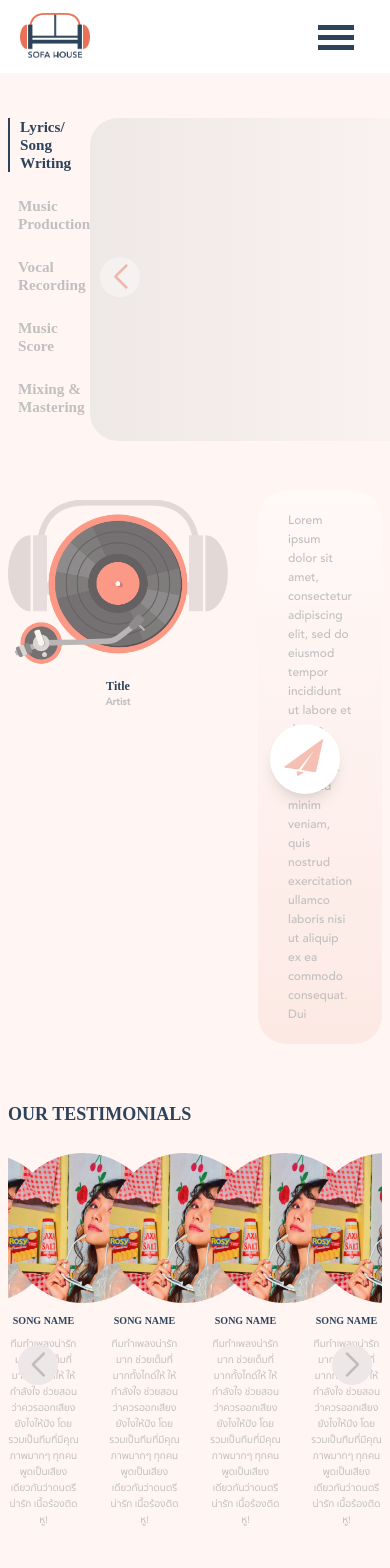
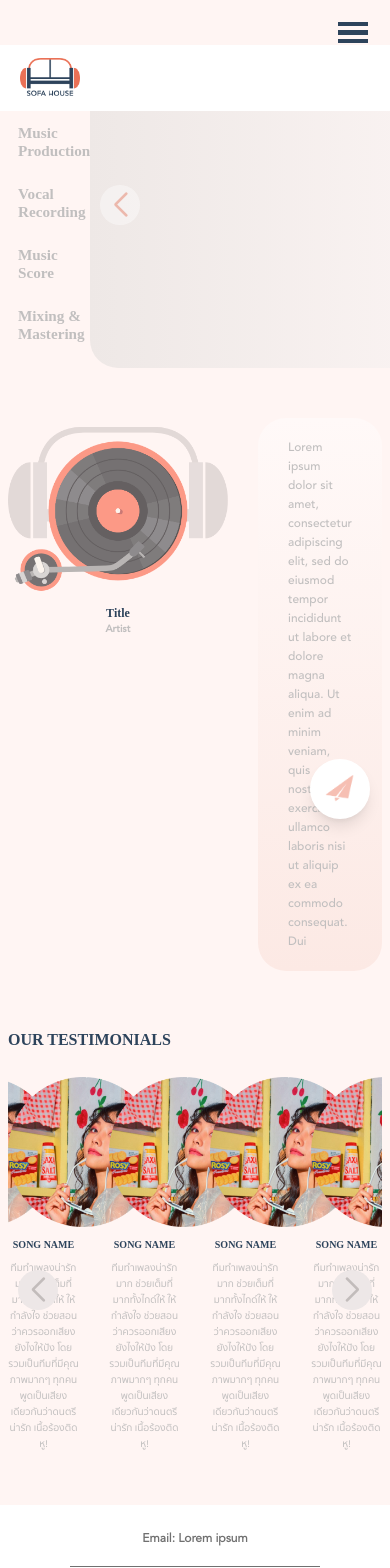
Before and after one commit to PiriyaDEV/sofahouse_web, a React (Create React App) app in the folder Frontend/sofahouse_frontend/: page /portfolio in a window 390 px wide. Shown: the top 1568 px of the page. Built offline with nearby package versions, Linux system fonts and the light colour scheme; no server answers; a web font is replaced by a local one.

Commit message:
Add responsive homepage

```diff
--- a/Frontend/sofahouse_frontend/src/assets/css/components/contact.css
+++ b/Frontend/sofahouse_frontend/src/assets/css/components/contact.css
@@ -1,3 +1,6 @@
+#contact {
+  z-index: 9999;
+}
 #contact-main-btn {
   padding: 5px;
   background-color: #ffffff;
@@ -67,3 +70,42 @@
   bottom: 50px;
   right: 50px;
 }
+
+@media screen and (max-width: 935px) {
+  #contact {
+    bottom: 30px;
+    right: 30px;
+  }
+}
+
+@media screen and (max-width: 767px) {
+  #contact {
+    bottom: 25px;
+    right: 20px;
+  }
+
+  #paperplane {
+    width: 35px;
+  }
+
+  .big-contact {
+    width: 40px;
+  }
+
+  .small-contact {
+    width: 30px;
+  }
+
+  #contact-yt {
+    right: 78px;
+  }
+
+  #contact-ig {
+    right: 69px;
+  }
+
+  #contact-main-btn {
+    width: 50px;
+    height: 50px;
+  }
+}
--- a/Frontend/sofahouse_frontend/src/assets/css/components/footer.css
+++ b/Frontend/sofahouse_frontend/src/assets/css/components/footer.css
@@ -13,3 +13,24 @@
     justify-content: space-between;
     align-items: center;
 }
+
+@media screen and (max-width: 600px) {
+  #footer-container{
+    display: block;
+    justify-content: center;
+  }
+
+  #footer-container > h1 {
+    text-align: center;
+  }
+
+  .vl{
+    border-left: 0px;
+    border-top: 1px solid #707070;
+    height: inherit;
+    margin: 20px 50px;
+    /* width: 100%; */
+    align-items: center;
+    /* display: none; */
+  }
+}
--- a/Frontend/sofahouse_frontend/src/assets/css/components/hamburger.css
+++ b/Frontend/sofahouse_frontend/src/assets/css/components/hamburger.css
@@ -49,7 +49,7 @@
 
 /* General sidebar styles */
 .bm-menu {
-  background: #ffffff;
+  background: #fff5f3;
   padding-top: 50px;
   font-size: 1.15em;
   box-shadow: 0 4px 10px rgb(0 0 0 / 20%);
@@ -90,3 +90,20 @@
     z-index: 10000 !important;
   }
 }
+
+@media screen and (max-width: 414px) {
+  #nav-logo {
+    width: 60px;
+  }
+
+  #hp-hamburger{
+    width: 220px !important;
+  }
+
+  .bm-burger-button {
+    width: 30px;
+    height: 21px;
+    right: 22px;
+    top: 22px;
+  }
+}
--- a/Frontend/sofahouse_frontend/src/assets/css/components/navbar.css
+++ b/Frontend/sofahouse_frontend/src/assets/css/components/navbar.css
@@ -31,4 +31,7 @@
   #nav-menu {
     display: none;
   }
+  #navbar{
+    position: fixed;
+  }
 }
--- a/Frontend/sofahouse_frontend/src/assets/css/components/playConsole.css
+++ b/Frontend/sofahouse_frontend/src/assets/css/components/playConsole.css
@@ -70,3 +70,55 @@ input[type="range"]::-webkit-slider-runnable-track {
   cursor: pointer;
   background: transparent;
 }
+
+@media screen and (max-width: 980px) {
+  #middle-console > div:first-child {
+    gap: 50px;
+  }
+}
+
+@media screen and (max-width: 640px) {
+  #middle-console > div:first-child {
+    gap: 30px;
+  }
+  #play-range-section {
+    padding: 0px;
+  }
+  .pink-icon {
+    width: 30px;
+  }
+  .play-icon {
+    width: 23px;
+  }
+  #play-section {
+    border-radius: 30px;
+  }
+}
+
+@media screen and (max-width: 640px) {
+  #right-icon,
+  #left-icon {
+    display: none;
+  }
+  #play-section {
+    justify-content: center;
+  }
+}
+
+@media screen and (max-width: 375px) {
+  #middle-console > div:first-child {
+    gap: 20px;
+  }
+
+  .play-icon {
+    width: 18px;
+  }
+
+  .mid-icon {
+    padding: 0px 10px;
+  }
+
+  #play-section {
+    border-radius: 24px;
+  }
+}
--- a/Frontend/sofahouse_frontend/src/assets/css/page/home.css
+++ b/Frontend/sofahouse_frontend/src/assets/css/page/home.css
@@ -272,10 +272,9 @@
     margin-bottom: 100px;
   }
   .music-flex > img {
-    width: 80px;
-  }
-  #middle-console > div:first-child {
-    gap: 50px !important;
+    width: 90px;
+    height: 90px;
+    border-radius: 20px;
   }
 }
 
@@ -294,12 +293,16 @@
 }
 
 @media screen and (max-width: 767px) {
+  #home {
+    padding-top: 130px;
+  }
   .home-vinyl {
     width: 230px;
   }
-  .music-flex > img {
+  /* .music-flex > img {
     width: 100px;
-  }
+    height: 100px;
+  } */
   #mid-img {
     height: 100%;
   }
@@ -311,3 +314,83 @@
     align-items: center;
   }
 }
+
+@media screen and (max-width: 640px) {
+  #update-section {
+    display: block;
+    margin-top: 70px;
+  }
+
+  #update-section > div:first-child {
+    margin-bottom: 100px;
+    display: flex;
+    justify-content: center;
+    align-items: center;
+  }
+
+  .banner-disc {
+    width: 100px;
+    border: 3px solid #ffffff;
+  }
+
+  #desc-banner {
+    border-radius: 40px;
+  }
+}
+
+@media screen and (max-width: 580px) {
+  .home-vinyl {
+    width: 170px;
+  }
+  br {
+    display: none;
+  }
+
+  #desc-banner-section {
+    margin: 80px 0px 140px 0px;
+  }
+
+  #update-section {
+    margin-bottom: 60px;
+  }
+}
+
+@media screen and (max-width: 414px) {
+  .home-vinyl {
+    width: 140px;
+  }
+  .fb-iframe {
+    width: 100%;
+    height: 450px;
+  }
+
+  #home {
+    padding-top: 100px;
+  }
+
+  #desc-banner-section {
+    margin: 60px 0px 80px 0px;
+  }
+
+  #desc-abs {
+    bottom: -35px;
+  }
+
+  .banner-disc {
+    width: 80px;
+    border: 2px solid #ffffff;
+  }
+}
+
+@media screen and (max-width: 375px) {
+  .banner-disc {
+    width: 65px;
+    border: 2px solid #ffffff;
+  }
+}
+
+@media screen and (max-width: 360px) {
+  .home-vinyl {
+    width: 120px;
+  }
+}
--- a/Frontend/sofahouse_frontend/src/assets/css/text.css
+++ b/Frontend/sofahouse_frontend/src/assets/css/text.css
@@ -154,7 +154,7 @@ option {
   text-overflow: ellipsis;
 }
 
-.pointer{
+.pointer {
   cursor: pointer;
 }
 
@@ -195,3 +195,9 @@ option {
     font-size: 3em;
   }
 }
+
+@media screen and (max-width: 414px) {
+  .bg-text {
+    font-size: 2em;
+  }
+}
```
